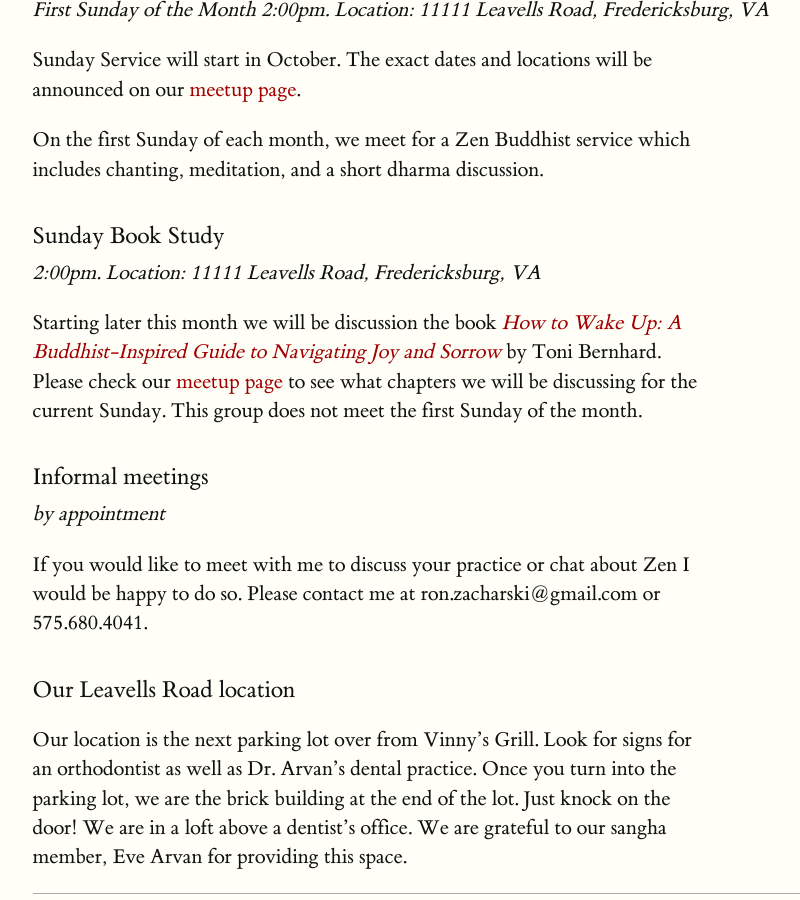
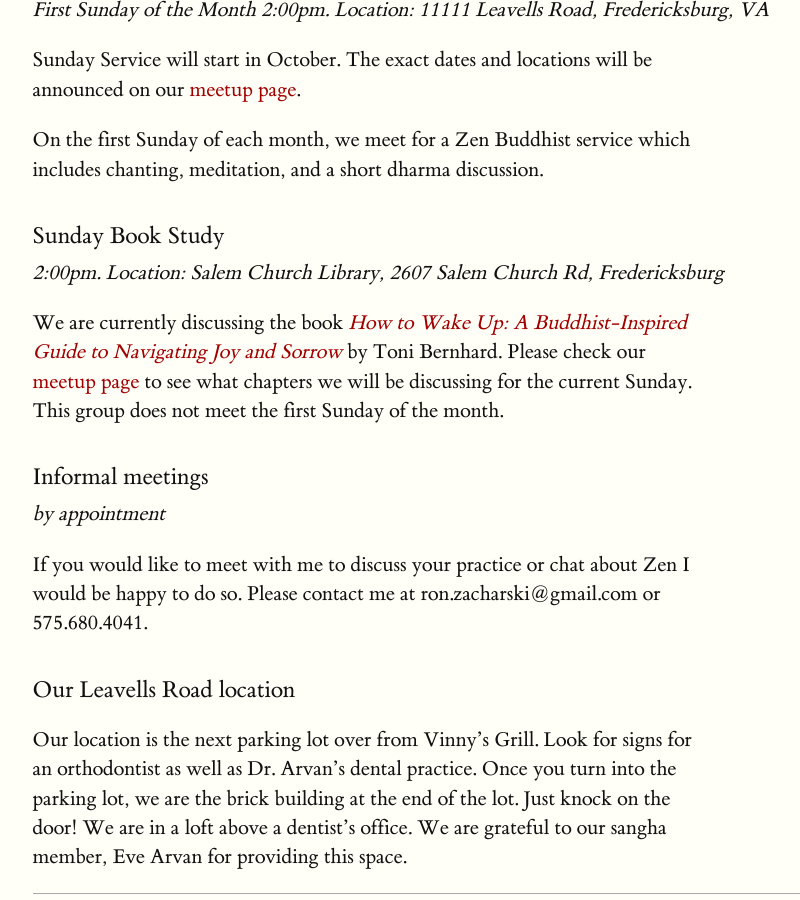
Before and after one commit to zacharski/compassionatepath.org, a Jekyll site: the page built from schedule/index.md, in a window 1280 px wide and 900 px high, scrolled down 774 px. Shown: the whole window, without its empty margins (75-875 px from the left). Built offline with Jekyll 4.4.1, drawn with Linux system fonts in a browser that asks for light colours.

Commit message:
changed book study info

```diff
--- a/schedule/index.md
+++ b/schedule/index.md
@@ -19,9 +19,9 @@ On the first Sunday of each month, we meet for a Zen Buddhist service which incl
 
 #### Sunday Book Study
 
-#####2:00pm. Location: 11111 Leavells Road, Fredericksburg, VA
+#####2:00pm. Location: Salem Church Library, 2607 Salem Church Rd, Fredericksburg
 
-Starting later this month we will be discussion the book [*How to Wake Up: A Buddhist-Inspired Guide to Navigating Joy and Sorrow*](http://www.amazon.com/How-Wake-Up-Buddhist-Inspired-Navigating/dp/1614290563/ref=sr_1_1?ie=UTF8&qid=1441458774&sr=8-1&keywords=how+to+wake+up) by Toni Bernhard. Please check our [meetup page](http://www.meetup.com/Beginners-Mind-Zen/) to see what chapters we will be discussing for the current Sunday. This group does not meet the first Sunday of the month.
+We are currently discussing the book [*How to Wake Up: A Buddhist-Inspired Guide to Navigating Joy and Sorrow*](http://www.amazon.com/How-Wake-Up-Buddhist-Inspired-Navigating/dp/1614290563/ref=sr_1_1?ie=UTF8&qid=1441458774&sr=8-1&keywords=how+to+wake+up) by Toni Bernhard. Please check our [meetup page](http://www.meetup.com/Beginners-Mind-Zen/) to see what chapters we will be discussing for the current Sunday. This group does not meet the first Sunday of the month.
 
 #### Informal meetings
 
```
